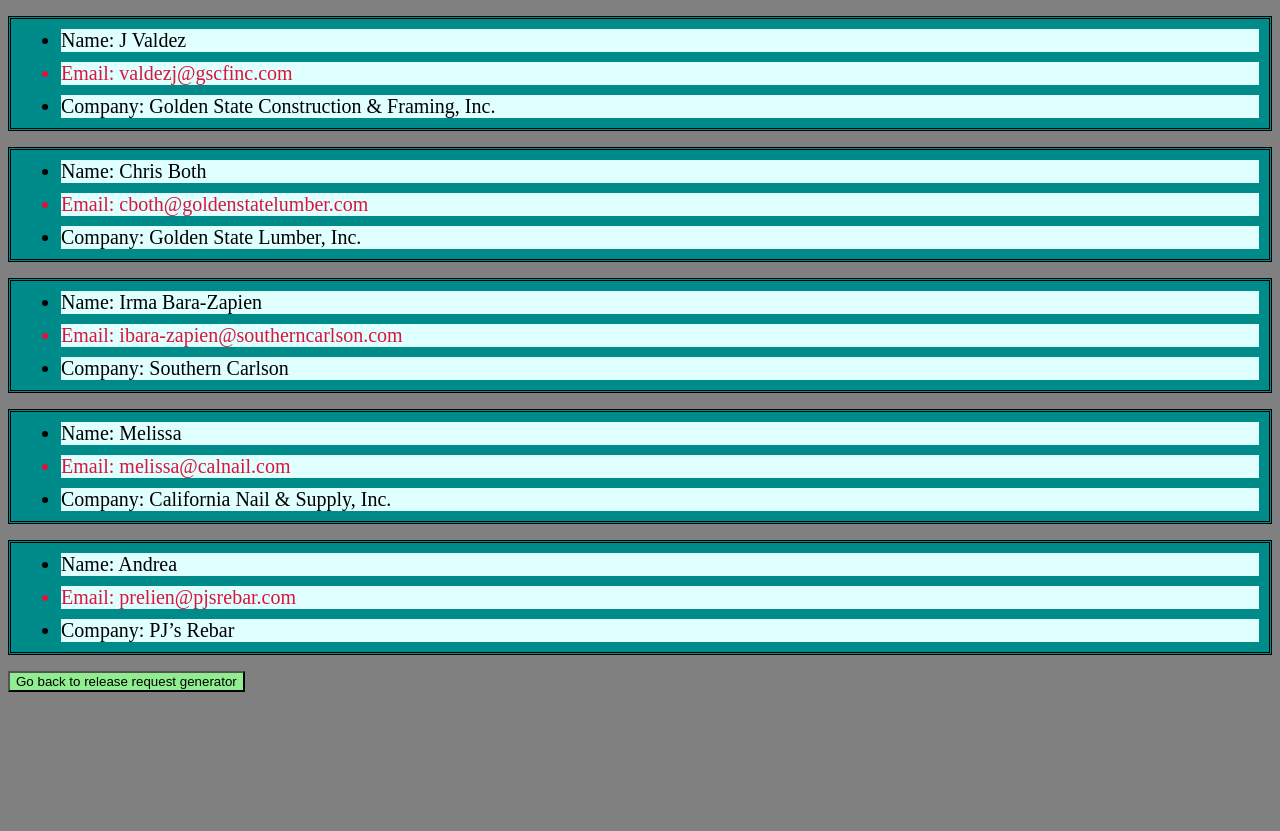
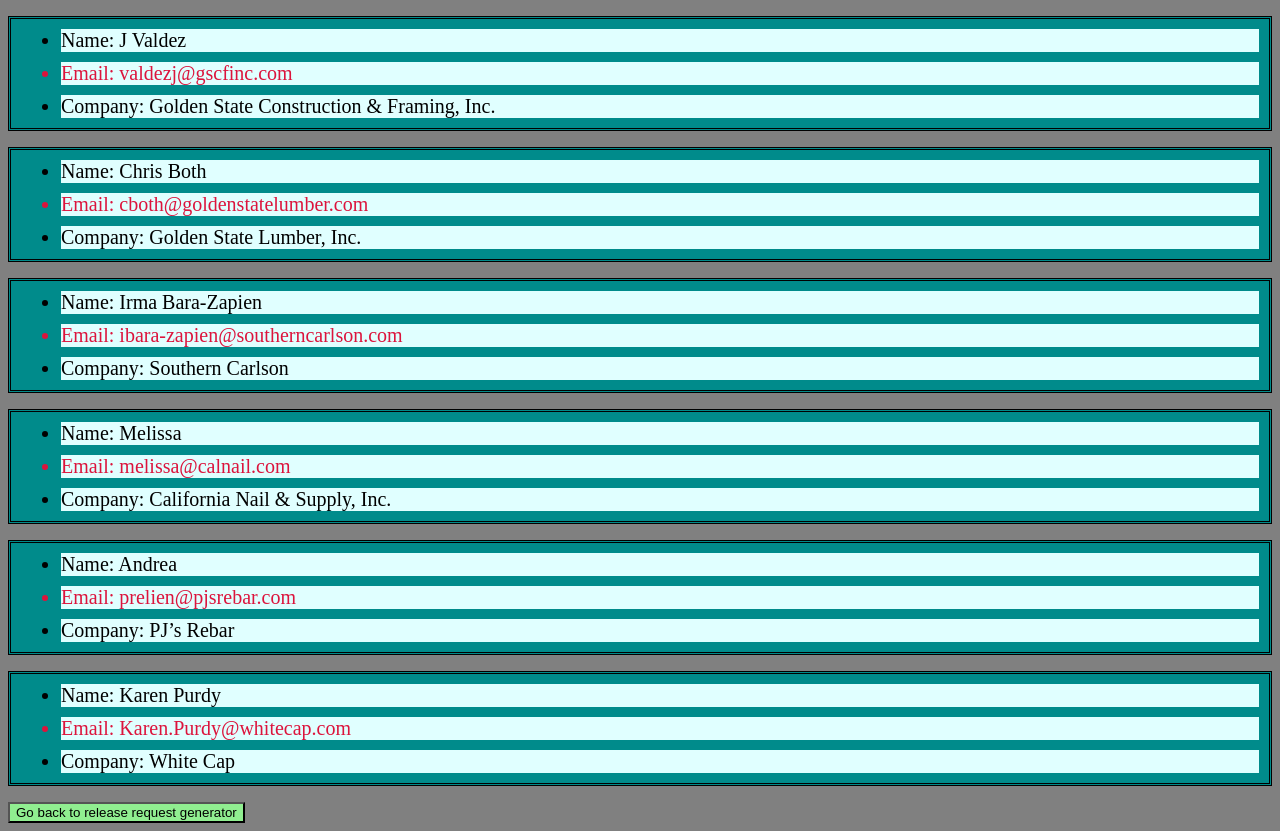
Before and after one commit to Hey-Zeus-byte/release-request, a React (Create React App) app: page /emails in a window 1280 px wide. Before the commit the page ends 800 px from the top, so only its background shows below. Built offline with nearby package versions, Linux system fonts and the light colour scheme.

Commit message:
contact update v2

```diff
--- a/src/pages/Emails.jsx
+++ b/src/pages/Emails.jsx
@@ -100,7 +100,11 @@
         <li className="crimson">Email: {contacts[4].email}</li>
         <li>Company: {contacts[4].company}</li>
       </ul>
-
+      <ul>
+        <li>Name: {contacts[5].name}</li>
+        <li className="crimson">Email: {contacts[5].email}</li>
+        <li>Company: {contacts[5].company}</li>
+      </ul>
       <button
         onClick={() => {
           navigate("/releaserequest");
```
